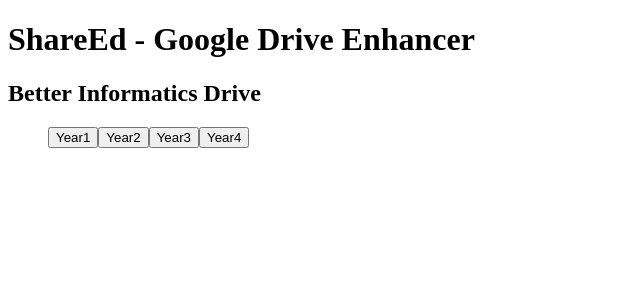
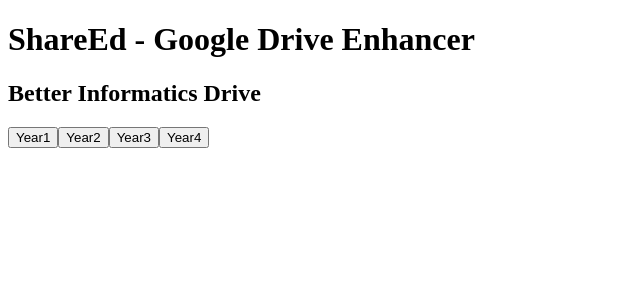
Before and after one commit to ChefYeum/ShareEd, a React app in the folder web/: page / in a window 1280 px wide. Shown: the top 300 px of the page, without its empty margins (0-640 px from the left). Built offline with nearby package versions, Linux system fonts and the light colour scheme.

Commit message:
updated css classes

```diff
--- a/web/src/components/DriveDisplay.js
+++ b/web/src/components/DriveDisplay.js
@@ -1,7 +1,4 @@
 import React, { Component, useState } from 'react';
-
-///
-///
 
 function DriveDisplay(props){
     const [currentFileI, setCurrentFile] = useState(0);
@@ -9,20 +6,16 @@ function DriveDisplay(props){
     //each file can be a leaf, we decide the content based on that
     const useChildrenAsContent = currentFile.isLeaf ? true:false;
     return(
-        <div>
-            <div className='container'>
-                <h2 className='text-center'>{props.drive.name}</h2>
-            </div>
-            <div className ='container'>
-                <ul>
+        <div className ='drive-display'>
+            <h2 className='text-center faded-bottom-line'>{props.drive.name}</h2>
+            <div >
                     {useChildrenAsContent ?
                     currentFile.children :
                     currentFile.children.filter(CFile => CFile != null)
                                         .map(CFile =>
-                                            <button className='full-button muted-button'key={CFile.id} onClick={()=>setCurrentFile(props.drive.files.indexOf(CFile))}>
+                                            <button className='accent-button 'key={CFile.id} onClick={()=>setCurrentFile(props.drive.files.indexOf(CFile))}>
                                                 {CFile.name}
                                             </button>)}
-                </ul>
             </div>
         </div>
     );
```
